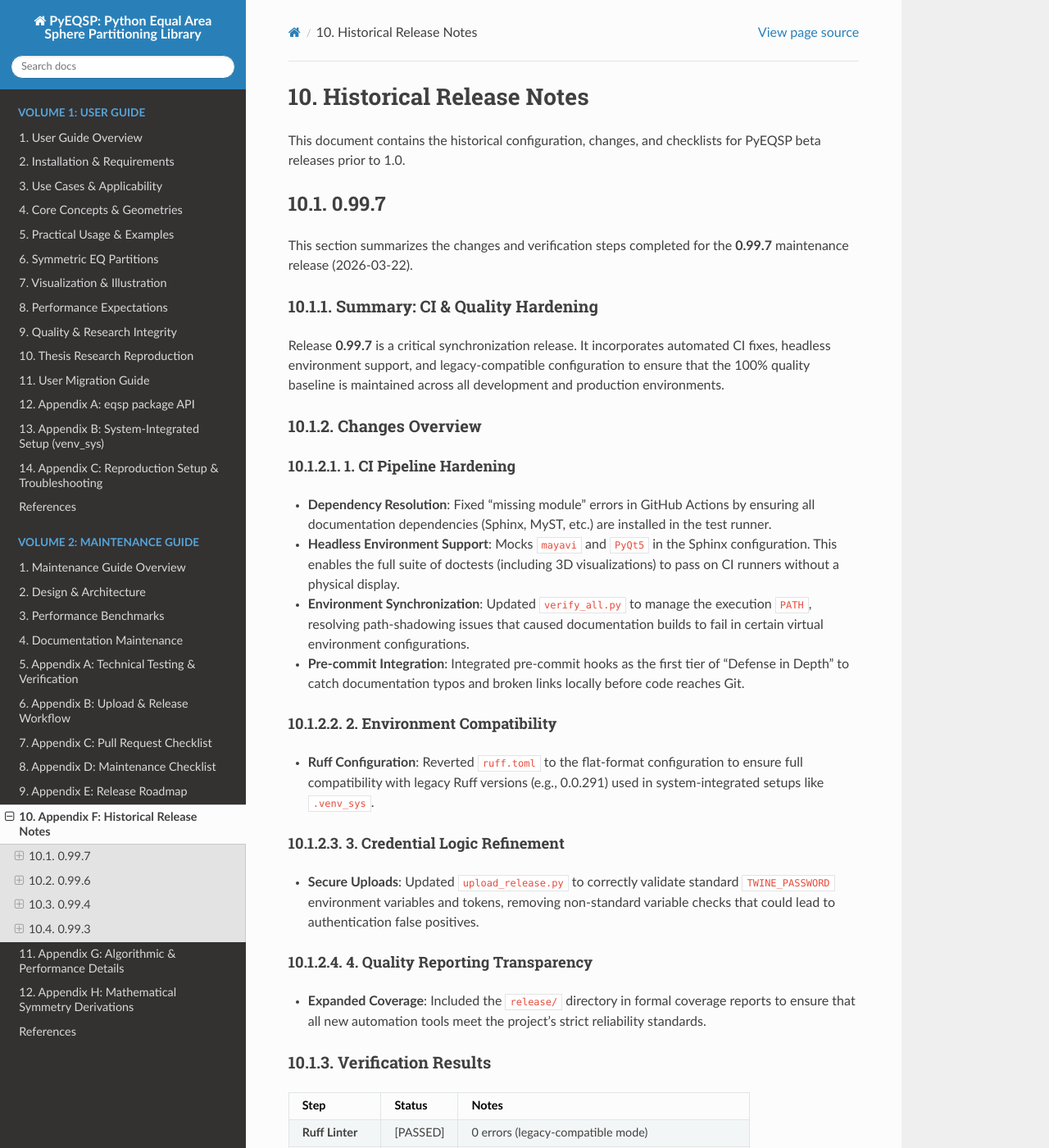
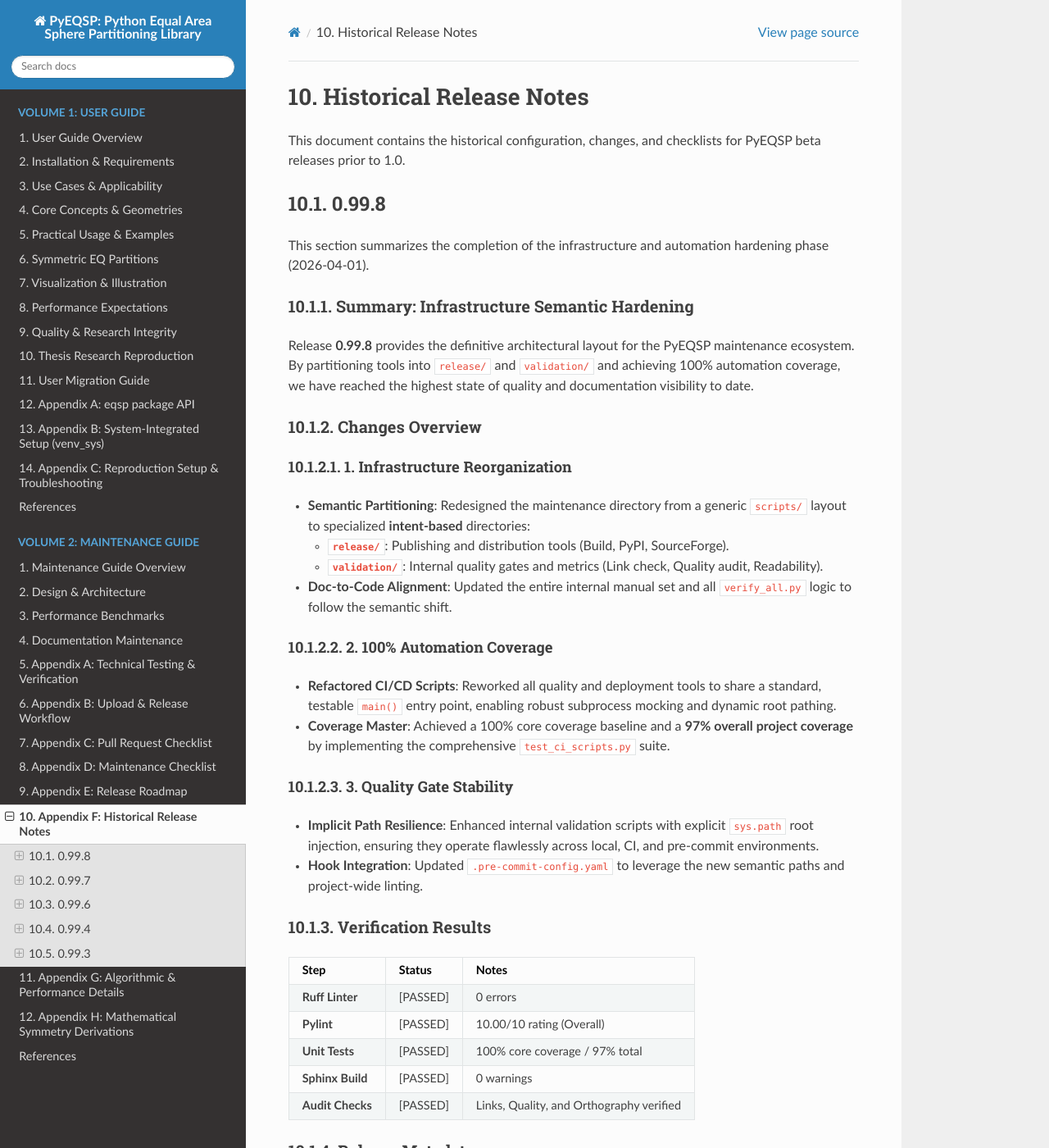
Before and after one commit to penguian/eqsp, a Sphinx documentation site: the page built from doc/maintainer/release_notes.md, in a window 1280 px wide and 1400 px high. Shown: the whole window at 82% size. Built offline with Sphinx 7.4.7 and the Read the Docs theme 3.1.0, drawn with Linux system fonts in a browser that asks for light colours; some of the changed text lies outside the part shown.

Commit message:
Update to release 0.99.8

```diff
--- a/doc/maintainer/release_notes.md
+++ b/doc/maintainer/release_notes.md
@@ -1,6 +1,48 @@
 # Historical Release Notes
 
 This document contains the historical configuration, changes, and checklists for PyEQSP beta releases prior to 1.0.
+
+## 0.99.8
+
+This section summarizes the completion of the infrastructure and automation hardening phase (2026-04-01).
+
+### Summary: Infrastructure Semantic Hardening
+
+Release **0.99.8** provides the definitive architectural layout for the PyEQSP maintenance ecosystem. By partitioning tools into `release/` and `validation/` and achieving 100% automation coverage, we have reached the highest state of quality and documentation visibility to date.
+
+### Changes Overview
+
+#### 1. Infrastructure Reorganization
+- **Semantic Partitioning**: Redesigned the maintenance directory from a generic `scripts/` layout to specialized **intent-based** directories:
+    - **`release/`**: Publishing and distribution tools (Build, PyPI, SourceForge).
+    - **`validation/`**: Internal quality gates and metrics (Link check, Quality audit, Readability).
+- **Doc-to-Code Alignment**: Updated the entire internal manual set and all `verify_all.py` logic to follow the semantic shift.
+
+#### 2. 100% Automation Coverage
+- **Refactored CI/CD Scripts**: Reworked all quality and deployment tools to share a standard, testable `main()` entry point, enabling robust subprocess mocking and dynamic root pathing.
+- **Coverage Master**: Achieved a 100% core coverage baseline and a **97% overall project coverage** by implementing the comprehensive `test_ci_scripts.py` suite.
+
+#### 3. Quality Gate Stability
+- **Implicit Path Resilience**: Enhanced internal validation scripts with explicit `sys.path` root injection, ensuring they operate flawlessly across local, CI, and pre-commit environments.
+- **Hook Integration**: Updated `.pre-commit-config.yaml` to leverage the new semantic paths and project-wide linting.
+
+### Verification Results
+
+| Step | Status | Notes |
+|---|---|---|
+| **Ruff Linter** | [PASSED] | 0 errors |
+| **Pylint** | [PASSED] | 10.00/10 rating (Overall) |
+| **Unit Tests** | [PASSED] | 100% core coverage / 97% total |
+| **Sphinx Build** | [PASSED] | 0 warnings |
+| **Audit Checks** | [PASSED] | Links, Quality, and Orthography verified |
+
+### Release Metadata
+- **Version**: 0.99.8
+- **Build Date**: 2026-04-01
+- **Tag Convention**: `release_0_99_8`
+- **Distribution Files**: `Planned`
+
+---
 
 ## 0.99.7
 
--- a/pyproject.toml
+++ b/pyproject.toml
@@ -4,7 +4,7 @@
 
 [project]
 name = "pyeqsp"
-version = "0.99.7"
+version = "0.99.8"
 description = "Python Equal Area Sphere Partitioning Library"
 readme = "README.md"
 authors = [
```
Also changed, not shown: CHANGELOG.md (+9 -3 lines), README.md (+1 -1 lines).
